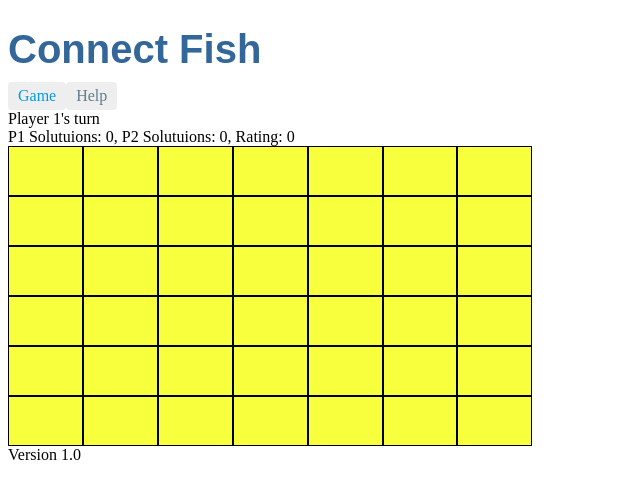
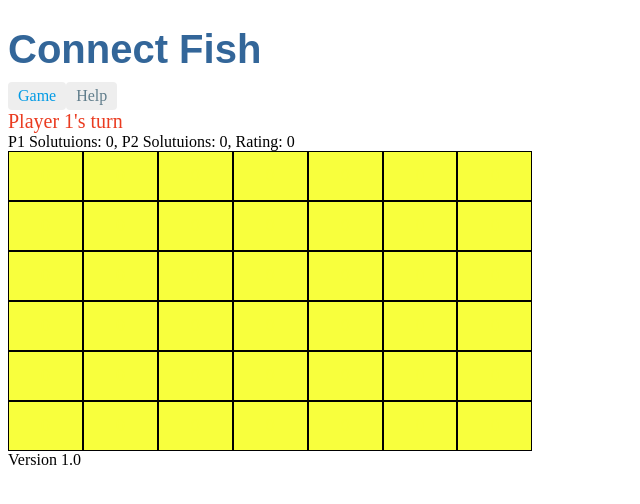
Before and after one commit to PikminGuts92/ConnectFish, an Angular app: page /game in a window 1280 px wide. Shown: the top 504 px of the page, without its empty margins (0-640 px from the left). Built offline with nearby package versions, Linux system fonts and the light colour scheme.

Commit message:
Swapped players' disc colors and set turn text to match.

```diff
--- a/src/app/game.component.css
+++ b/src/app/game.component.css
@@ -10,6 +10,23 @@ button.empty {
 }
 
 button.player1 {
+    background-color: #EA3B20; /* Red */
+    border: none;
+    color: #EA3B20;
+    padding: 15px 32px;
+    text-align: center;
+    text-decoration: none;
+    display: inline-block;
+    font-size: 16px;
+}
+
+div.player1 {
+    border: none;
+    color: #EA3B20;
+    font-size: 20px;
+}
+
+button.player2 {
     background-color: #4CAF50; /* Green */
     border: none;
     color: #4CAF50;
@@ -20,16 +37,12 @@ button.player1 {
     font-size: 16px;
 }
 
-button.player2 {
-    background-color: #EA3B20; /* Red */
+div.player2 {
     border: none;
-    color: #EA3B20;
-    padding: 15px 32px;
-    text-align: center;
-    text-decoration: none;
-    display: inline-block;
-    font-size: 16px;
+    color: #4CAF50;
+    font-size: 20px;
 }
+
 td {
     background-color: black;
 }
--- a/src/app/game.component.html
+++ b/src/app/game.component.html
@@ -1,12 +1,14 @@
 <div *ngIf="game">
     <!-- Shows player turn -->
-    <div>Player {{game.playerTurn ? 2: 1}}'s turn</div>
+    <ng-template #tagPlayer1><div class="player1">Player 1's turn</div></ng-template>
+    <ng-template #tagPlayer2><div class="player2">Player 2's turn</div></ng-template>
+    <div *ngIf="game.playerTurn; then tagPlayer2 else tagPlayer1"></div>
     <div>P1 Solutuions: {{game.player1Solutions}}, P2 Solutuions: {{game.player2Solutions}}, Rating: {{game.rating}}</div>
 
     <!-- Creates grid for board -->
     <tr *ngFor="let rows of game.board; let rowIdx = index">
         <td *ngFor="let slot of rows; let colIdx = index">
-            <ng-template #btnEmpty id='emtBtn'><button class="empty" (click)="selectSlot(rowIdx, colIdx)">0</button></ng-template>
+            <ng-template #btnEmpty><button class="empty" (click)="selectSlot(rowIdx, colIdx)">0</button></ng-template>
             <ng-template #btnPlayer1><button class="player1">1</button></ng-template>
             <ng-template #btnPlayer2><button class="player2">2</button></ng-template>
             <div *ngIf="slot === 0; then btnEmpty else ((slot === 1) ? btnPlayer1: btnPlayer2)"></div>
```
